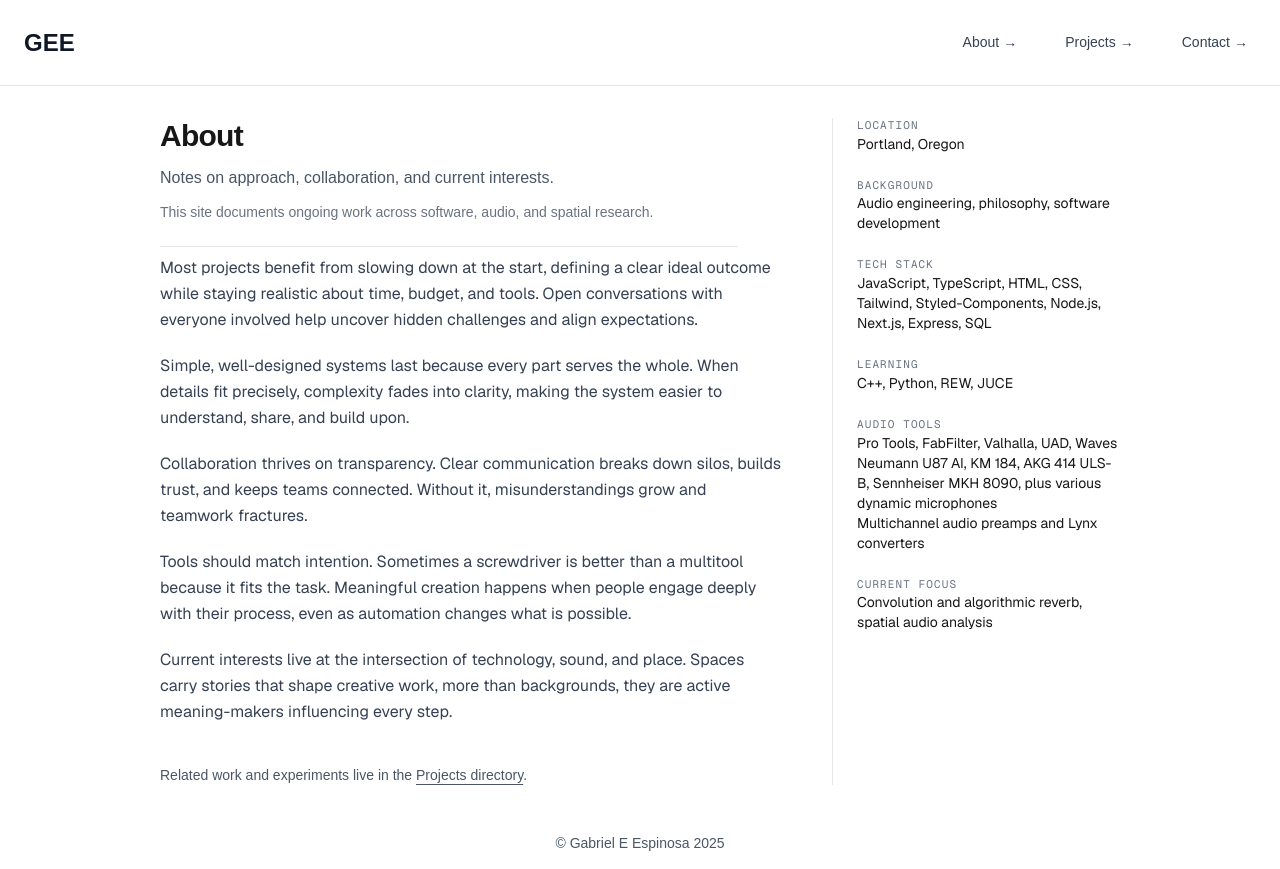
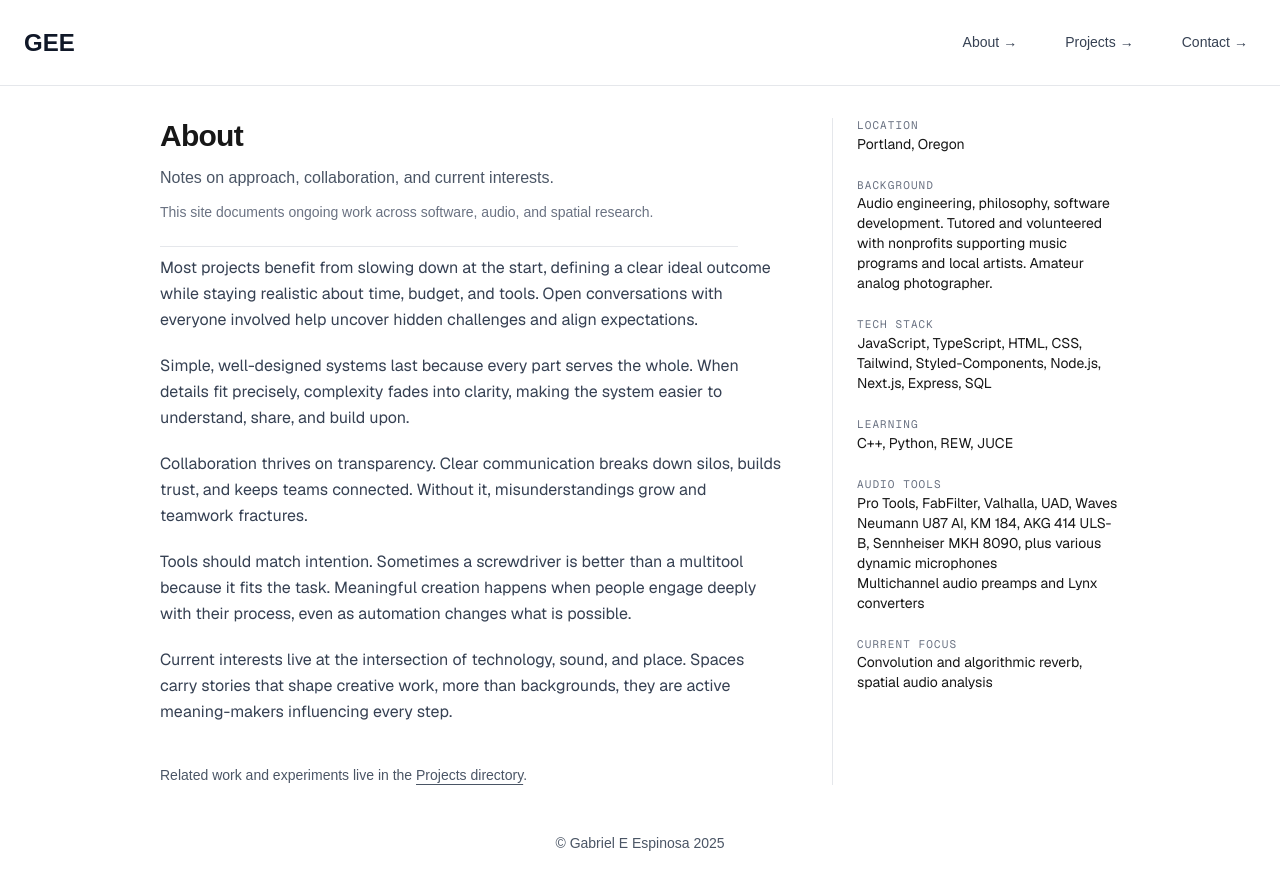
Before and after one commit to GEEspinosa/gee-web-dev-portfolio, a Next.js app: page /about in a window 1280 px wide. Built offline with nearby package versions, Linux system fonts and the light colour scheme.

Commit message:
chore: more in background subsection of aside on about page

```diff
--- a/app/about/page.tsx
+++ b/app/about/page.tsx
@@ -83,7 +83,9 @@ export default function AboutPage() {
               Background
             </h2>
             <p className="font-sans">
-              Audio engineering, philosophy, software development
+              Audio engineering, philosophy, software development. Tutored and
+              volunteered with nonprofits supporting music programs and local
+              artists. Amateur analog photographer.
             </p>
           </div>
 
```
